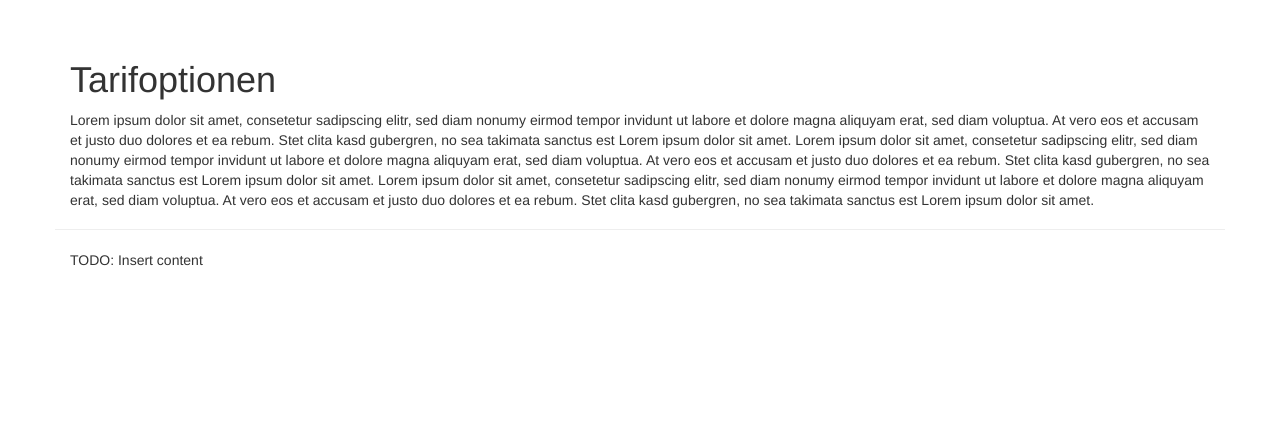
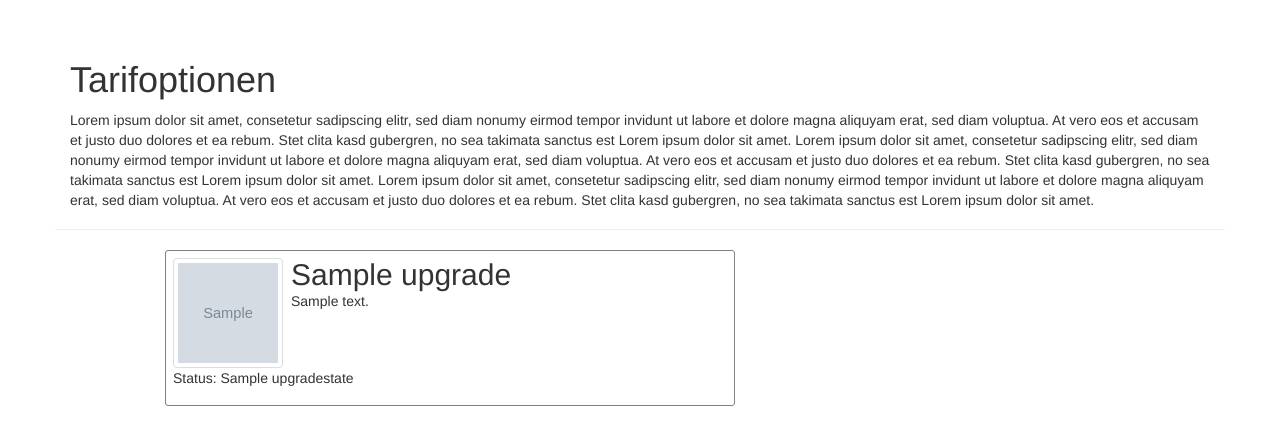
Before and after one commit to dstelter/ctfstore, a Django app: page /upgrades in a window 1280 px wide. Shown: the part 51-496 px from the top of the page. Run offline with Django 3.2, Linux system fonts and the light colour scheme; a user stored in the database is signed in; tables that the repository leaves empty hold one stand-in row (values such as "Sample post"); grey boxes marked "Sample" are stand-in pictures; some libraries are stand-ins or nearby versions.

Commit message:
Implement upgrades

```diff
--- a/ctfstore/urls.py
+++ b/ctfstore/urls.py
@@ -15,6 +15,7 @@ urlpatterns = patterns('',
     url(r'^$', 'store.views.home', name='home'),
     url(r'^achievements$', 'store.views.achievements', name='achievements'),
     url(r'^upgrades$', 'store.views.upgrades', name='upgrades'),
+    url(r'^upgrades/order$', 'store.views.order_upgrade', name='upgrade_order'),
 
     url(r'^api/redeem/(?P<user_id>\d+)/(?P<unlock_key>\w+)$', 'store.views.api_redeem', name='api_redeem'),
     url(r'^api/has/(?P<unlock_key>\w+)$$', 'store.views.api_has', name='api_redeem'),
--- a/store/forms.py
+++ b/store/forms.py
@@ -1,5 +1,8 @@
 from django import forms
-from store.models import Achievement, AchievementLink
+from store.models import Achievement, AchievementLink, Upgrade
 
 class RedeemForm(forms.Form):
 	code = forms.CharField(label='Bonus Code', min_length=Achievement.key_length(), max_length=Achievement.key_length())
+
+class OrderForm(forms.Form):
+	upgrade = forms.ModelChoiceField(queryset = Upgrade.objects.all())
--- a/store/models.py
+++ b/store/models.py
@@ -1,9 +1,31 @@
 from django.contrib import admin
+from django.conf import settings
 from django.db import models
 from django.contrib.auth.models import User
-from django.core.mail import mail_admins
+from django.core.mail import mail_admins, send_mail
+from django.core.exceptions import ValidationError
 import random
 import string
+from datetime import datetime
+
+# http://zmsmith.com/2010/05/django-check-if-a-field-has-changed/
+def has_changed(instance, field):
+    if not instance.pk:
+        return False
+    old_value = instance.__class__._default_manager.\
+             filter(pk=instance.pk).values(field).get()[field]
+    return not getattr(instance, field) == old_value
+
+class Upgrade(models.Model):
+    title = models.CharField(max_length = 100)
+    description = models.TextField()
+    image = models.ImageField(upload_to='upgrades/', blank=True)
+    price = models.IntegerField()
+
+    states = models.ManyToManyField('UpgradeState', help_text='Allowed states')
+
+    def __str__(self):
+        return self.title
 
 class AchievementGroup(models.Model):
     title = models.CharField(max_length = 100)
@@ -35,11 +57,16 @@ class Achievement(models.Model):
     def __str__(self):
         return self.title
 
+class OrderFailure(Exception):
+    pass
+
 class CtfUser(models.Model):
     user = models.OneToOneField(User)
     score = models.IntegerField(default=0)
+    total_score = models.IntegerField(default=0)
 
     achievements = models.ManyToManyField(Achievement, through='AchievementLink')
+    upgrades = models.ManyToManyField('UpgradeOrder', blank=True)
 
     def redeem(self, unlock_key):
         try:
@@ -51,6 +78,18 @@ class CtfUser(models.Model):
         AchievementLink(user=self, achievement=achievement).save()
         self.score += achievement.reward
         self.save()
+
+    def order(self, upgrade):
+        if self.score < upgrade.price:
+            raise OrderFailure('Sie verfügen nicht über ausreichend Guthaben für diese Bestellung.')
+        try:
+            order = UpgradeOrder.objects.get(user=self, upgrade=upgrade, state__role='available')
+        except UpgradeOrder.DoesNotExist:
+            raise OrderFailure('Ungültige Bestellung.')
+        order.state = UpgradeState.objects.get(role='ordered')
+        self.score -= upgrade.price
+        self.save()
+        order.save()
 
     def __str__(self):
         return self.user.username
@@ -72,4 +111,36 @@ class AchievementLink(models.Model):
                        "Best regards\n"
                        "a script").format(user=self.user, achievement=self.achievement.title, credit=self.achievement.reward)
             mail_admins('Achievement unlocked by {user}: {achievement}'.format(user=self.user, achievement=self.achievement), message)
-        super(Model, self).save(*args, **kwargs)
+        super().save(*args, **kwargs)
+
+class UpgradeState(models.Model):
+    title = models.CharField(max_length = 100)
+    subject = models.CharField(max_length = 100, help_text='Email subject')
+    message = models.TextField(help_text='Email contents. You can use {upgrade.field} to reference the upgrade.')
+    role = models.CharField(max_length=20, blank=True, null=True, help_text='Special role assigned to this state.')
+
+    def __str__(self):
+        return self.title
+
+class UpgradeOrder(models.Model):
+    upgrade = models.ForeignKey(Upgrade)
+    user = models.ForeignKey(CtfUser)
+    state = models.ForeignKey(UpgradeState)
+
+    def clean(self):
+        try:
+            if self.state and self.state not in self.upgrade.states.all():
+                valid_states = ', '.join([state.title for state in self.upgrade.states.all()])
+                raise ValidationError({'state': ['State not allowed for this upgrade. Valid states: ' + valid_states]})
+        except UpgradeState.DoesNotExist:
+            pass
+
+    def save(self, *args, **kwargs):
+        if self.pk is None or has_changed(self, 'state'):
+            message = ("Guten Tag,\n\n" + self.state.message + "\n\nMit freundlichen Grüßen\nAyse Ümeron\n- Leitung {isp} Kundenbetreuung").format(upgrade=self.upgrade, isp=settings.ISP_NAME)
+            subject = self.state.subject.format(upgrade=self.upgrade, isp=settings.ISP_NAME)
+            send_mail(subject, message, settings.SERVER_EMAIL, [self.user.user.email])
+        super().save(*args, **kwargs)
+
+    def __str__(self):
+        return "{} - {}".format(str(self.user), str(self.upgrade))
--- a/store/static/store/css/style.css
+++ b/store/static/store/css/style.css
@@ -1,4 +1,4 @@
-.achievement-image {
+img.achievement-image, img.upgrade-image {
 	float: left;
 	width: 110px;
 	margin-right: 8px;
@@ -10,7 +10,7 @@
 	color: #777;
 }
 
-.achievement-item {
+div.achievement-item, div.upgrade-item {
 	border-radius: 3px;
 	border: solid 1px grey;
 	margin-bottom: 15px;
@@ -35,3 +35,8 @@ h2.achievement-title {
   text-align: center;
   background-color: transparent;
 }
+
+p.no-upgrades {
+	font-weight: bold;
+	font-style: italic;
+}
--- a/store/templates/store/upgrades.html
+++ b/store/templates/store/upgrades.html
@@ -5,6 +5,7 @@
 {% include "nav.html" %}
 
 <div class="page-header container">
+	{% include "messages.html" %}
 	<a name="achievements"></a>
 	<h1>Tarifoptionen</h1>
 	<p>
@@ -12,6 +13,29 @@
 	</p>
 </div>
 <div class="container">
-	TODO: Insert content
+	{% if orders %}
+	{% for order in orders %}
+	<div class="col-md-6 col-md-offset-1 upgrade-item">
+		<h2 class="achievement-title">{{order.upgrade.title|escape}}</h2>
+		{% with yesno_args=order.upgrade.image.url|add:",store/unknown.png" %}
+		<img src="{{order.upgrade.image|yesno:yesno_args}}" class="img-thumbnail upgrade-image" />
+		{% endwith %}
+		<p class="upgrade-desc">{{order.upgrade.description|escape}}</p>
+		{% if order.state.role == 'available' %}
+		<form action="{% url 'upgrade_order' %}" method="post">
+		<p style="clear:both;">
+			{% csrf_token %}
+			<input type="hidden" name="upgrade" value="{{order.upgrade.id}}" />
+			<button type="submit" class="btn btn-primary btn-xs">Jetzt bestellen für {{order.upgrade.price|escape}} Bonuspunkte</button>
+		</p>
+		</form>
+		{% else %}
+		<p style="clear:both;">Status: {{order.state.title|escape}}</p>
+		{% endif %}
+	</div>
+	{% endfor %}
+	{% else %}
+	<p class="no-upgrades">Derzeit stehen keine Tarifoptionen zur Verfügung. Der {{isp_name}} Kundendienst wird Sie informieren, sobald neue Tarifoptionen verfügbar sind.</p>
+	{% endif %}
 </div>
 {% endblock %}
--- a/store/views.py
+++ b/store/views.py
@@ -5,8 +5,8 @@ from django.contrib import messages
 from django.contrib.auth.decorators import login_required
 from django.core.urlresolvers import reverse
 from django.contrib.auth.models import User
-from store.models import Achievement, AchievementGroup, AchievementLink, RedeemFailure
-from store.forms import RedeemForm
+from store.models import Achievement, AchievementGroup, AchievementLink, RedeemFailure, UpgradeOrder, UpgradeState, OrderFailure
+from store.forms import RedeemForm, OrderForm
 
 # Create your views here.
 
@@ -34,7 +34,21 @@ def achievements(request):
 
 @login_required
 def upgrades(request):
-	return render(request, 'store/upgrades.html')
+	context = {'orders': UpgradeOrder.objects.filter(user=request.user.ctfuser)}
+	return render(request, 'store/upgrades.html', context)
+
+@login_required
+def order_upgrade(request):
+	if request.method == 'POST':
+		form = OrderForm(request.POST)
+		if form.is_valid():
+			upgrade = form.cleaned_data['upgrade']
+			try:
+				request.user.ctfuser.order(upgrade)
+				messages.success(request, 'Ihre Bestellung wurde entgegen genommen. Sie werden per E-Mail über den weiteren Verlauf informiert.')
+			except OrderFailure as e:
+				messages.error(request, str(e))
+	return HttpResponseRedirect(reverse('upgrades'))
 
 def api_redeem(request, user_id, unlock_key):
 	try:
```
Also changed, not shown: store/admin.py (+10 -0 lines).
